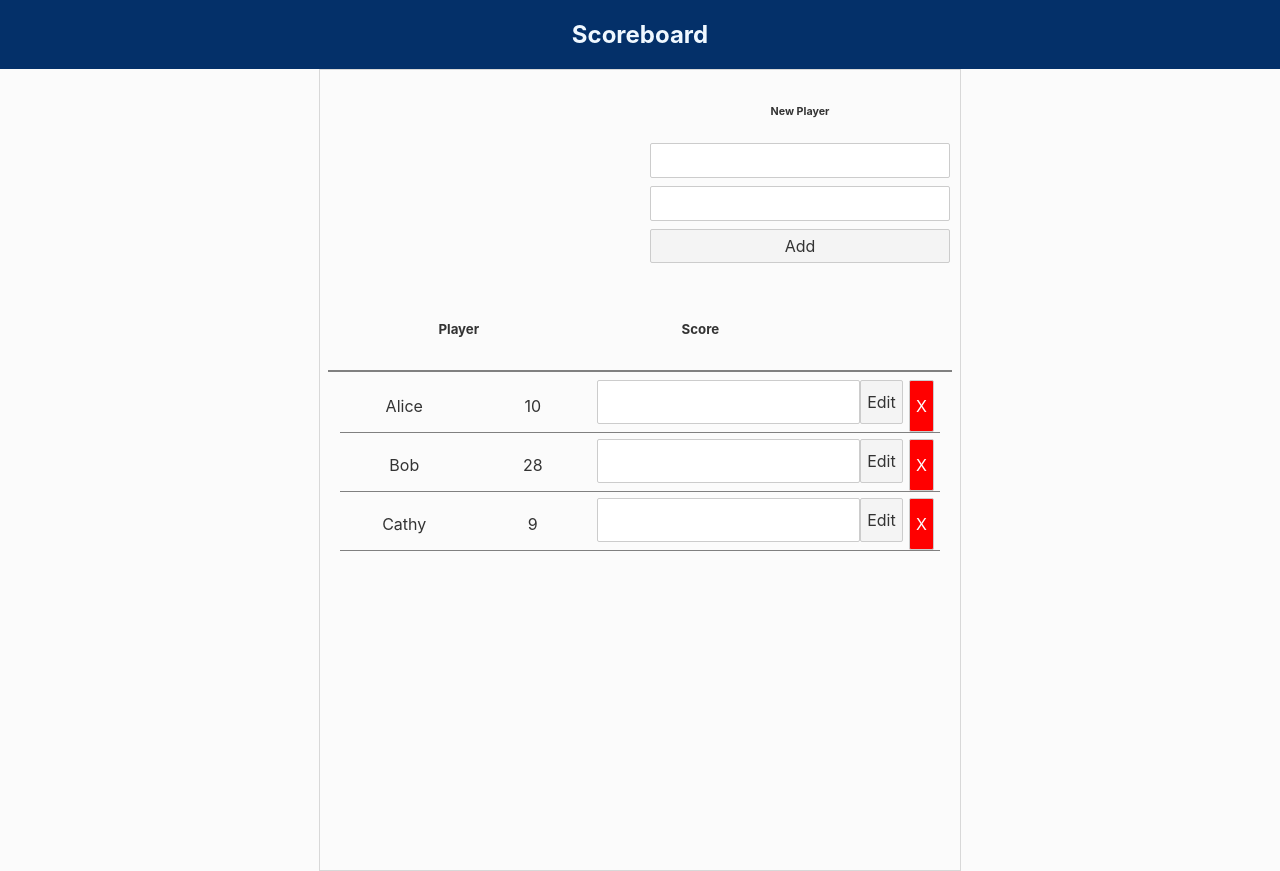
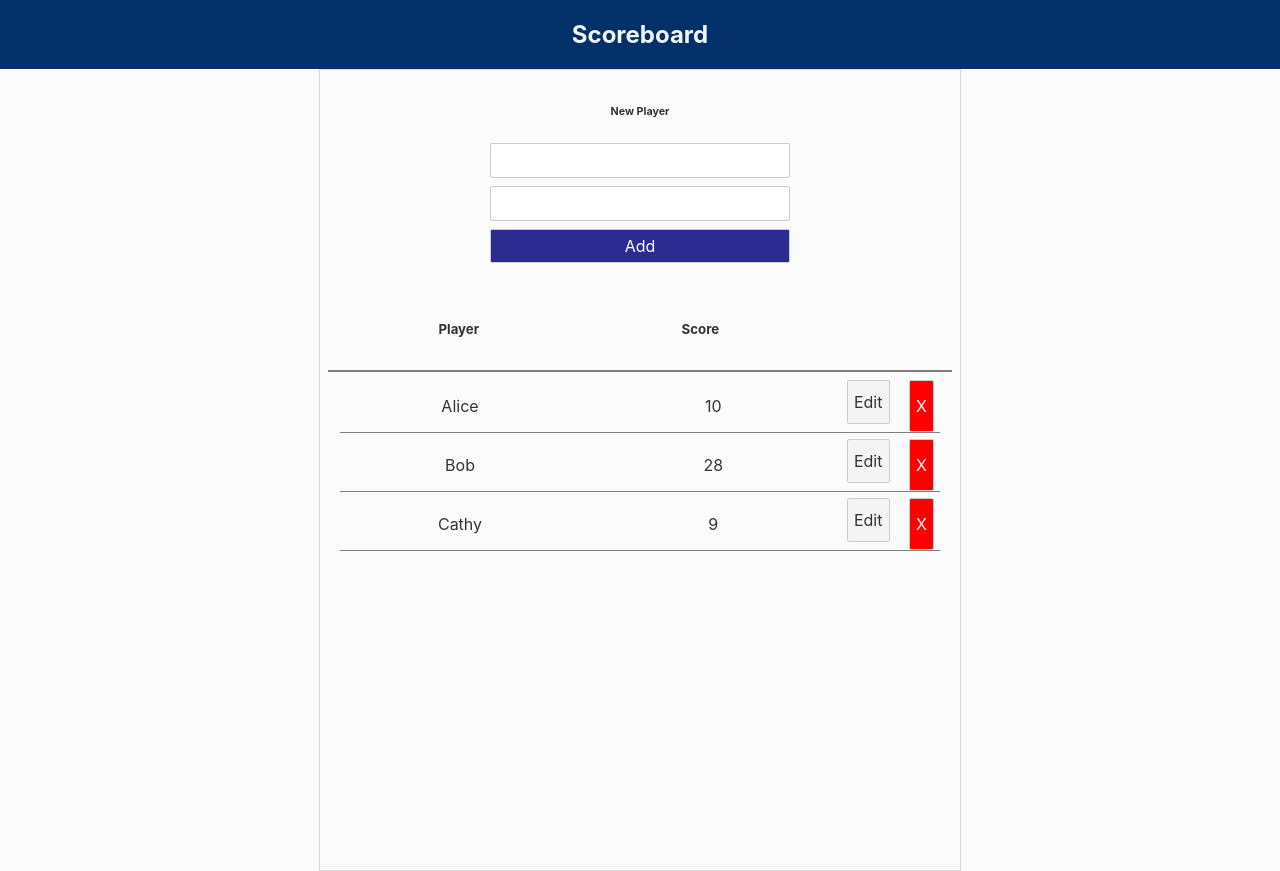
Before and after one commit to ahmed-saifulla/scoreboard-svelte, a Svelte app: page / in a window 1280 px wide. Built offline with nearby package versions, Linux system fonts and the light colour scheme.

Commit message:
edit score

```diff
--- a/src/Card.svelte
+++ b/src/Card.svelte
@@ -3,6 +3,10 @@
   const dispatch = createEventDispatcher();
 
   export let player;
+  let isEdit = false;
+  const toggleIsEdit = () => {
+    isEdit = !isEdit;
+  };
 
   const deletePlayer = () => dispatch("deletePlayer", player.name);
 </script>
@@ -10,8 +14,12 @@
 <div class="card">
   <p>{player.name}</p>
   <p>{player.score}</p>
-  <input type="number" />
-  <button>Edit</button>
+  {#if isEdit}
+    <input type="text" bind:value={player.score} />
+    <button on:click={toggleIsEdit}>Save</button>
+  {:else}
+    <button on:click={toggleIsEdit}>Edit</button>
+  {/if}
   <button on:click={deletePlayer} class="delete-btn">X</button>
 </div>
 
@@ -42,4 +50,8 @@
     background-color: red;
     color: #fff;
   }
+
+  .card input {
+    max-width: 50px;
+  }
 </style>
--- a/src/NewPlayer.svelte
+++ b/src/NewPlayer.svelte
@@ -22,14 +22,14 @@
     <h6>New Player</h6>
     <input type="text" name="" id="" bind:value={player.name} />
     <input type="number" name="" id="" bind:value={player.score} />
-    <button type="submit">Add</button>
+    <button type="submit" class="add-btn">Add</button>
   </form>
 </div>
 
 <style>
   .newPlayer {
     display: flex;
-    justify-content: flex-end;
+    justify-content: center;
   }
   .newPlayer > form {
     display: flex;
@@ -38,4 +38,8 @@
     padding: 10px;
     text-align: center;
   }
+  .add-btn {
+    color: white;
+    background-color: rgb(44, 43, 145);
+  }
 </style>
```
